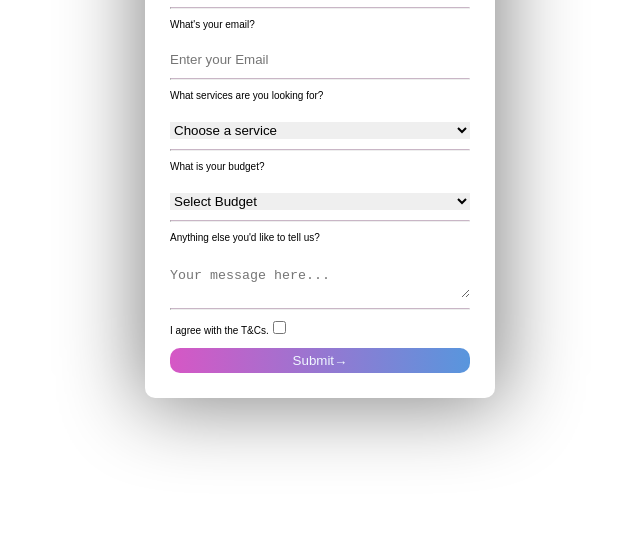
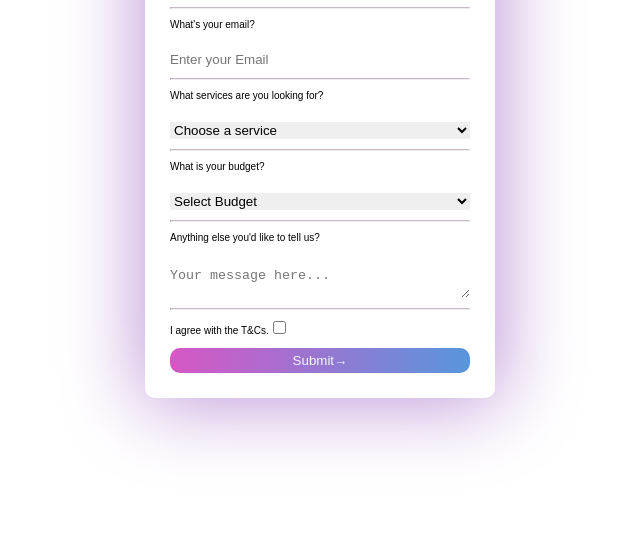
Before and after one commit to xhulia16/hoxton-html-user-input, a plain HTML site: page index.html in a window 1280 px wide. Shown: the part 263-800 px from the top of the page, without its empty margins (320-960 px from the left). Drawn offline with Linux system fonts and the light colour scheme.

Commit message:
background shadow one color

```diff
--- a/index.css
+++ b/index.css
@@ -14,7 +14,8 @@
 form {
     display: grid;
     border: 0px;
-    box-shadow: 1px 1px 80px 7px  #888888;
+    background-color: white;
+    box-shadow: 1px 1px 80px 5px  #be95d6;
     border-radius: 10px;
     padding: 25px;
     width: 350px;
@@ -24,11 +25,12 @@ form {
     height:fit-content;
  }
 
+
  .title{
     text-align: center;
     background: -webkit-linear-gradient( rgb(88, 150, 221), rgb(214, 87, 197));
-  -webkit-background-clip: text;
-  -webkit-text-fill-color: transparent;
+    -webkit-background-clip: text;
+    -webkit-text-fill-color: transparent;
 }
 
 
```
Also changed, not shown: index.html (+1 -0 lines).
